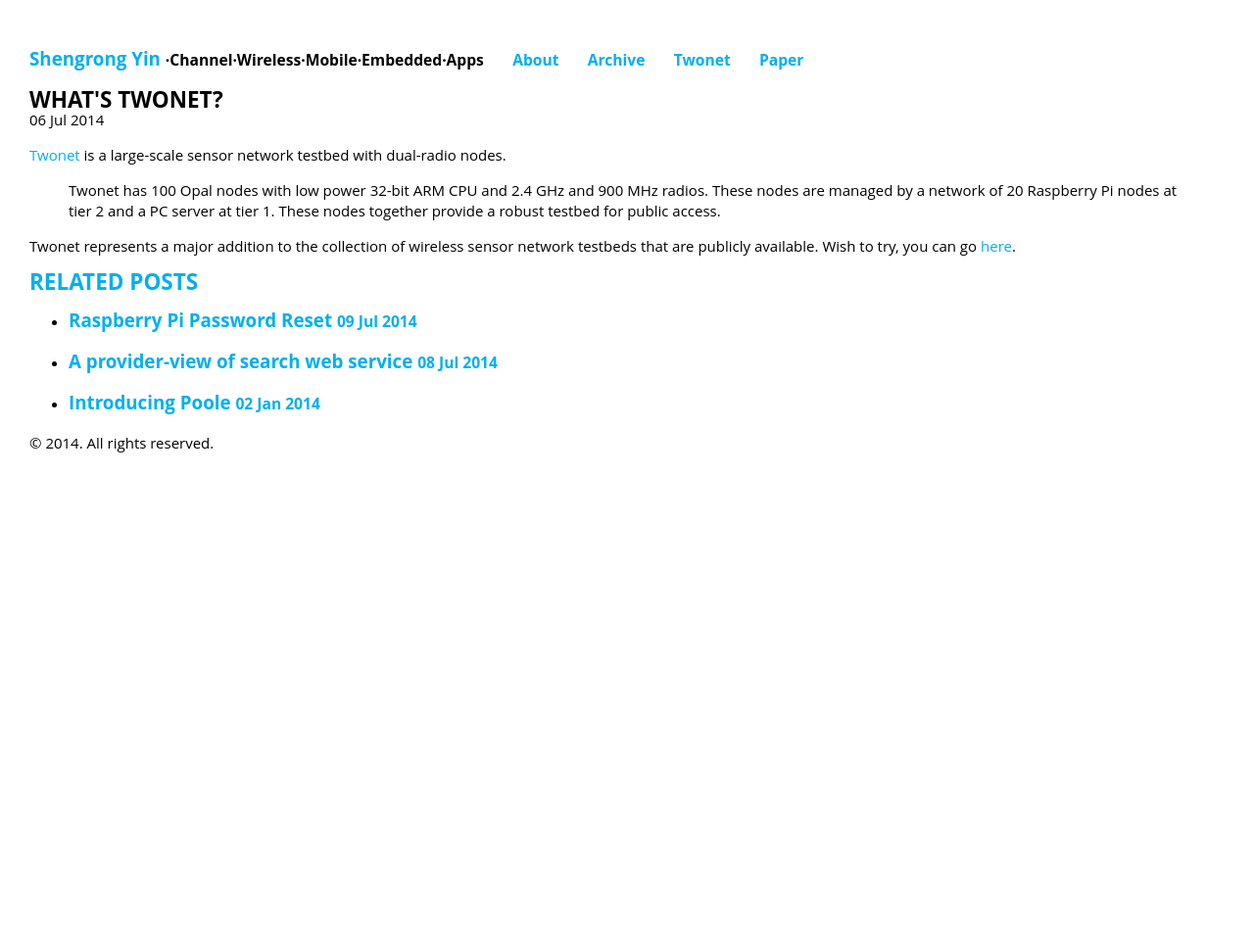
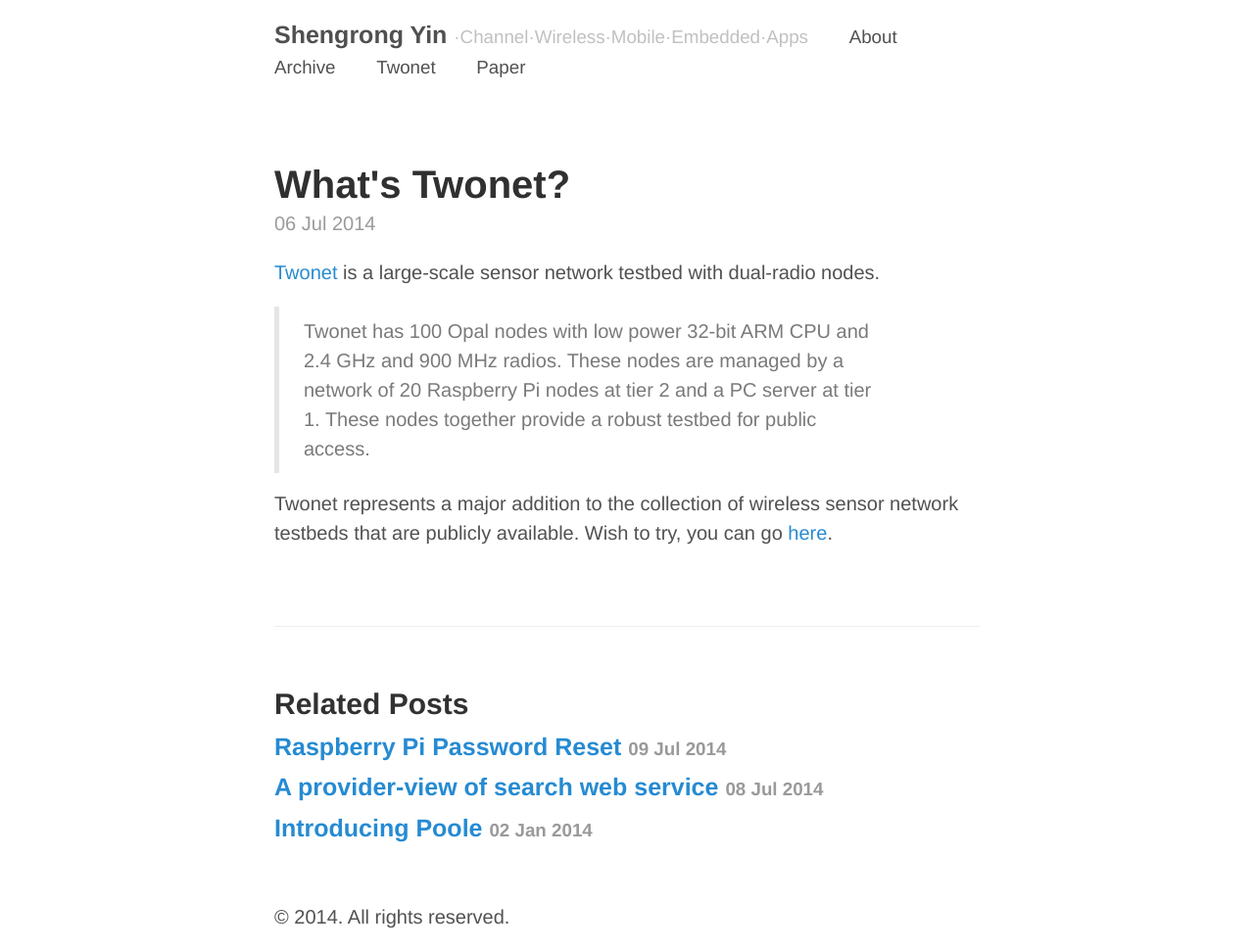
Before and after one commit to syin2/yinshengrong.github.io, a Jekyll site: the page built from _posts/2014-07-06-whats-twonet.md, in a window 1280 px wide. Shown: the whole page at 98% size. Built offline with Jekyll 4.4.1, drawn with Linux system fonts in a browser that asks for light colours; Markdown is read by kramdown in place of the engine named in the settings; before the commit the page ends 900 px from its top, so only the background shows below that.

Commit message:
change poole.css

```diff
--- a/public/css/poole.css
+++ b/public/css/poole.css
@@ -1,367 +1,430 @@
-/*****************************************************************************/
-/* css is credited to http://usesthis.com */
-/*****************************************************************************/
+/*
+ *                        ___
+ *                       /\_ \
+ *  _____     ___     ___\//\ \      __
+ * /\ '__`\  / __`\  / __`\\ \ \   /'__`\
+ * \ \ \_\ \/\ \_\ \/\ \_\ \\_\ \_/\  __/
+ *  \ \ ,__/\ \____/\ \____//\____\ \____\
+ *   \ \ \/  \/___/  \/___/ \/____/\/____/
+ *    \ \_\
+ *     \/_/
+ *
+ * Designed, built, and released under MIT license by @mdo. Learn more at
+ * https://github.com/poole/poole.
+ */
 
-/* for latex */
-code.has-jax {
-    font: inherit;
-    font-size: 100%;
-    background: inherit;
-    border: inherit;
+
+/*
+ * Contents
+ *
+ * Body resets
+ * Custom type
+ * Messages
+ * Container
+ * Masthead
+ * Posts and pages
+ * Pagination
+ * Reverse layout
+ * Themes
+ */
+
+
+/*
+ * Body resets
+ *
+ * Update the foundational and global aspects of the page.
+ */
+
+* {
+  -webkit-box-sizing: border-box;
+     -moz-box-sizing: border-box;
+          box-sizing: border-box;
 }
 
-/* Global Reset */
-a:link, a:visited {
-    text-decoration: none;
-    color: #00AFF0;
+html,
+body {
+  margin: 0;
+  padding: 0;
 }
 
-a:hover {
-    text-decoration: underline;
-    color: #555;
+html {
+  font-family: "Helvetica Neue", Helvetica, Arial, sans-serif;
+  font-size: 16px;
+  line-height: 1.5;
 }
-
-article {
-    clear: left;
+@media (min-width: 38em) {
+  html {
+    font-size: 20px;
   }
-
-article.answers {
-    width: 500px;
 }
 
 body {
-    padding: 30px;
-    margin: 0;
+  color: #515151;
   background-color: #fff;
-    color: #000;
-    font-family: 'Open Sans', source-sans-pro, sans-serif;
-    font-size: 15px;
-    line-height: 1.4em;
+  -webkit-text-size-adjust: 100%;
+      -ms-text-size-adjust: 100%;
 }
 
-div#answers {
-    width: 500px;
+/* No `:visited` state is required by default (browsers will use `a`) */
+a {
+  color: #268bd2;
+  text-decoration: none;
+}
+a strong {
+  color: inherit;
+}
+/* `:focus` is linked to `:hover` for basic accessibility */
+a:hover,
+a:focus {
+  text-decoration: underline;
 }
 
-div#content {
-    margin-left: 200px;
+/* Headings */
+h1, h2, h3, h4, h5, h6 {
+  margin-bottom: .5rem;
+  font-weight: bold;
+  line-height: 1.25;
+  color: #313131;
+  text-rendering: optimizeLegibility;
+}
+h1 {
+  font-size: 2rem;
+}
+h2 {
+  margin-top: 1rem;
+  font-size: 1.5rem;
+}
+h3 {
+  margin-top: 1.5rem;
+  font-size: 1.25rem;
+}
+h4, h5, h6 {
+  margin-top: 1rem;
+  font-size: 1rem;
 }
 
-div#sellout {
-    padding-top: 60px;
-    color: #777;
-    font-size: 80%;
+/* Body text */
+p {
+  margin-top: 0;
+  margin-bottom: 1rem;
 }
 
-div#stump {
-    position: fixed;
-    float: left;
-    width: 140px;
-}
-
-img#avatar
-{
-    width:120px;
-    height:120px;
-    margin: 10px 0px 30px 0px;
+strong {
+  color: #303030;
 }
 
 
-div#wrapper {
-    width: 1100px;
-    padding: 30px;
-    margin: auto;
-}
-
-dd {
-    padding: 10px 0;
-    margin: 0 0 10px 0;
-    font-size: 95%;
+/* Lists */
+ul, ol, dl {
+  margin-top: 0;
+  margin-bottom: 1rem;
 }
 
 dt {
-    font-size: 110%;
+  font-weight: bold;
+}
+dd {
+  margin-bottom: .5rem;
 }
 
-footer {
-    clear: left;
-    padding: 10px 0;
-    margin-left: 220px;
-    color: #777;
-    font-size: 85%;
-    border-top: dotted 1px #aaa;
+/* Misc */
+hr {
+  position: relative;
+  margin: 1.5rem 0;
+  border: 0;
+  border-top: 1px solid #eee;
+  border-bottom: 1px solid #fff;
 }
 
-h1 {
+abbr {
+  font-size: 85%;
+  font-weight: bold;
+  color: #555;
   text-transform: uppercase;
-    padding: 0;
-    margin: 0;
-    font-size: 150%;
+}
+abbr[title] {
+  cursor: help;
+  border-bottom: 1px dotted #e5e5e5;
 }
 
-h2 {
-    text-transform: uppercase;
+/* Code */
+code,
+pre {
+  font-family: Menlo, Monaco, "Courier New", monospace;
+}
+code {
+  padding: .25em .5em;
+  font-size: 85%;
+  color: #bf616a;
+  background-color: #f9f9f9;
+  border-radius: 3px;
+}
+pre {
+  display: block;
+  margin-top: 0;
+  margin-bottom: 1rem;
+  padding: 1rem;
+  font-size: .8rem;
+  line-height: 1.4;
+  white-space: pre;
+  white-space: pre-wrap;
+  word-break: break-all;
+  word-wrap: break-word;
+  background-color: #f9f9f9;
+}
+pre code {
   padding: 0;
-    margin: 0;
-    color: #00AFF0;
-    font-size: 150%;
+  font-size: 100%;
+  color: inherit;
+  background-color: transparent;
 }
 
-div.title {
+/* Pygments via Jekyll */
+.highlight {
+  margin-bottom: 1rem;
+  border-radius: 4px;
+}
+.highlight pre {
+  margin-bottom: 0;
+}
+
+/* Gist via GitHub Pages */
+.gist .gist-file {
+  font-family: Menlo, Monaco, "Courier New", monospace !important;
+}
+.gist .markdown-body {
+  padding: 15px;
+}
+.gist pre {
   padding: 0;
-    margin: 20px 0 0 0;
-    color: #00AFF0;
-    font-size: 130%;
+  background-color: transparent;
+}
+.gist .gist-file .gist-data {
+  font-size: .8rem !important;
+  line-height: 1.4;
+}
+.gist code {
+  padding: 0;
+  color: inherit;
+  background-color: transparent;
+  border-radius: 0;
+}
+
+/* Quotes */
+blockquote {
+  padding: .5rem 1rem;
+  margin: .8rem 0;
+  color: #7a7a7a;
+  border-left: .25rem solid #e5e5e5;
+}
+blockquote p:last-child {
+  margin-bottom: 0;
+}
+@media (min-width: 30em) {
+  blockquote {
+    padding-right: 5rem;
+    padding-left: 1.25rem;
+  }
+}
+
+img {
+  display: block;
+  max-width: 100%;
+  margin: 0 0 1rem;
+  border-radius: 5px;
+}
+
+/* Tables */
+table {
+  margin-bottom: 1rem;
+  width: 100%;
+  border: 1px solid #e5e5e5;
+  border-collapse: collapse;
+}
+td,
+th {
+  padding: .25rem .5rem;
+  border: 1px solid #e5e5e5;
+}
+tbody tr:nth-child(odd) td,
+tbody tr:nth-child(odd) th {
+  background-color: #f9f9f9;
 }
 
 
-h3 {
-    clear: left;
-    font-size: 125%;
-}
+/*
+ * Custom type
+ *
+ * Extend paragraphs with `.lead` for larger introductory text.
+ */
 
-img.portrait {
-    float: left;
-    margin: 0 20px 20px 0;
-    border: solid 1px #000;
-}
-
-img.detail {
-    border: solid 1px #000;
-}
-
-nav#main ul {
-    text-transform: uppercase;
-    padding: 0;
-    margin: 0;
-    list-style: none inside;
-}
-
-nav#main ul li a {
-    display: block;
-    padding: 5px 0;
-    border-bottom: solid 1px #eee;
-}
-
-nav#paginator {
-    clear: left;
-    padding: 20px 0;
-    border-top: dotted 1px #aaa;
-    font-size: 120%;
-}
-
-nav#paginator span {
-    color: #aaa;
-}
-
-p.credits {
-    padding: 0;
-    margin: 0;
-    color: #aaa;
-    font-size: 80%;
-}
-
-.date {
-    padding: 0;
-    margin: 0;
-    color: #aaa;
-    font-size: 60%;
-    float: right;
-}
-
-div.date {
-    padding: 0;
-    margin: -10px 0 0 0;
-    color: #aaa;
-    font-size: 80%;
-    float: left;
-}
-
-p.license {
-    padding: 10px;
-    background-color: #eee;
-    color: #555;
-    font-size: 85%;
-}
-
-.summary {
-    padding: 5px 0;
-    margin: 5px 0px 0px 0px;
-    color: #777;
-    font-size: 100%;
-}
-
-p#tagline {
-    padding: 0;
-    margin: 15px 0 10px 0;
-    color: #aaa;
-    font-family: 'Bad Script', cursive;
+.lead {
+  font-size: 1.25rem;
+  font-weight: 300;
 }
 
 
-span.summary {
-    color: #777;
+/*
+ * Messages
+ *
+ * Show alert messages to users. You may add it to single elements like a `<p>`,
+ * or to a parent if there are multiple elements to show.
+ */
+
+.message {
+  margin-bottom: 1rem;
+  padding: 1rem;
+  color: #717171;
+  background-color: #f9f9f9;
 }
 
-ul.categories {
-    padding: 0;
-    margin: 10px 0;
-    list-style: none inside;
-    font-size: 85%;
+
+/*
+ * Container
+ *
+ * Center the page content.
+ */
+
+.container {
+  max-width: 38rem;
+  padding-left:  1rem;
+  padding-right: 1rem;
+  margin-left:  auto;
+  margin-right: auto;
 }
 
-ul.categories li {
-    display: inline-block;
-    margin: 0 5px 3px 0;
+
+/*
+ * Masthead
+ *
+ * Super small header above the content for site name and short description.
+ */
+
+.masthead {
+  padding-top:    1rem;
+  padding-bottom: 1rem;
+  margin-bottom: 3rem;
+}
+.masthead-title {
+  margin-top: 0;
+  margin-bottom: 0;
+  color: #505050;
+}
+.masthead-title a {
+  color: #505050;
+}
+.masthead-title small {
+  font-size: 75%;
+  font-weight: 400;
+  color: #c0c0c0;
+  letter-spacing: 0;
 }
 
-ul.categories li a:link, ul.categories li a:visited {
-    padding: 0 5px;
-    background-color: #f9f9f9;
-    color: #888;
-    text-decoration: none !important;
-    border: solid 1px #eee;
-    border-radius: 4px;
+
+/*
+ * Posts and pages
+ *
+ * Each post is wrapped in `.post` and is used on default and post layouts. Each
+ * page is wrapped in `.page` and is only used on the page layout.
+ */
+
+.page,
+.post {
+  margin-bottom: 4em;
 }
 
-ul.categories li a:hover {
-    background-color: #ddd;
-    color: #555 !important;
-    border: solid 1px #aaa;
+/* Blog post or page title */
+.page-title,
+.post-title,
+.post-title a {
+  color: #303030;
+}
+.page-title,
+.post-title {
+  margin-top: 0;
 }
 
-ul.links {
-    -webkit-column-count: 3;
-    -moz-column-count: 3;
-    column-count: 3;
+/* Meta data line below post title */
+.post-date {
+  display: block;
+  margin-top: -.5rem;
+  margin-bottom: 1rem;
+  color: #9a9a9a;
 }
 
-ul.months {
-    display: inline;
-    padding: 0;
-    margin: 0;
-    font-size: 90%;
+/* Related posts */
+.related {
+  padding-top: 2rem;
+  padding-bottom: 2rem;
+  border-top: 1px solid #eee;
+}
+.related-posts {
+  padding-left: 0;
+  list-style: none;
+}
+.related-posts h3 {
+  margin-top: 0;
+}
+.related-posts li small {
+  font-size: 75%;
+  color: #999;
+}
+.related-posts li a:hover {
+  color: #268bd2;
+  text-decoration: none;
+}
+.related-posts li a:hover small {
+  color: inherit;
 }
 
-ul.months li{
-    display: inline;
-    color: #aaa;
+
+/*
+ * Pagination
+ *
+ * Super lightweight (HTML-wise) blog pagination. `span`s are provide for when
+ * there are no more previous or next posts to show.
+ */
+
+.pagination {
+  overflow: hidden; /* clearfix */
+  margin-left: -1rem;
+  margin-right: -1rem;
+  font-family: "PT Sans", Helvetica, Arial, sans-serif;
+  color: #ccc;
+  text-align: center;
 }
 
-ul.months li:before {
-    content: "/ ";
+/* Pagination items can be `span`s or `a`s */
+.pagination-item {
+  display: block;
+  padding: 1rem;
+  border: 1px solid #eee;
+}
+.pagination-item:first-child {
+  margin-bottom: -1px;
 }
 
-ul.months li:first-child:before {
-    content: "";
+/* Only provide a hover state for linked pagination items */
+a.pagination-item:hover {
+  background-color: #f5f5f5;
 }
 
-ul.years > li {
-    padding-right: 10px;
+@media (min-width: 30em) {
+  .pagination {
+    margin: 3rem 0;
   }
-
-ul.years > li > a:after {
-    content: ": ";
+  .pagination-item {
+    float: left;
+    width: 50%;
   }
-
-@media screen and (max-width: 1190px) {
-
-    body {
-  padding: 30px 0;
+  .pagination-item:first-child {
+    margin-bottom: 0;
+    border-top-left-radius:    4px;
+    border-bottom-left-radius: 4px;
   }
-
-    div#wrapper {
-  width: 720px;
-    }
-
-    img.portrait {
-  float: none;
-  margin: 0 0 10px 0;
-    }
-
-    ul.categories {
-  margin-bottom: 30px;
+  .pagination-item:last-child {
+    margin-left: -1px;
+    border-top-right-radius:    4px;
+    border-bottom-right-radius: 4px;
   }
 }
-
-@media screen and (max-device-width: 480px) {
-
-    body {
-  padding: 0;
-    }
-
-    div#content {
-  margin-left: 0;
-    }
-
-    div#sellout {
-  position: absolute;
-  top: 0;
-  width: 470px;
-  padding: 15px;
-  line-height: 12px;
-  font-size: 60% !important;
-  background-color: #eee;
-  border-bottom: solid 1px #eee;
-    }
-
-    div#sellout img {
-  float: left;
-  margin-right: 20px;
-    }
-
-    div#stump {
-  position: static;
-  float: none;
-  width: auto;
-  margin-bottom: 20px;
-    }
-
-    div#wrapper {
-  width: 500px;
-  padding-top: 130px;
-    }
-
-    footer {
-  margin-left: 0;
-    }
-
-    h1 {
-  float: left;
-  margin: 5px 20px 0 0;
-  font-size: 170%;
-    }
-
-    nav#main ul {
-  padding: 10px 0;
-  font-size: 120%;
-  border-top: solid 1px #eee;
-  border-bottom: solid 1px #eee;
-    }
-
-    nav#main ul li {
-  display: inline;
-    }
-
-    nav#main ul li:before {
-  content: "/ ";
-  color: #eee;
-    }
-
-    nav#main ul li:first-child:before {
-  content: "";
-    }
-
-    nav#main ul li a:link, nav#main ul li a:visited {
-  display: inline;
-  border: 0;
-    }
-
-    p#tagline {
-  font-size: 90% !important;
-    }
-
-    ul.categories {
-  font-size: 100%;
-    }
-}
```
Lines whose indentation alone changed are shown as unchanged.
